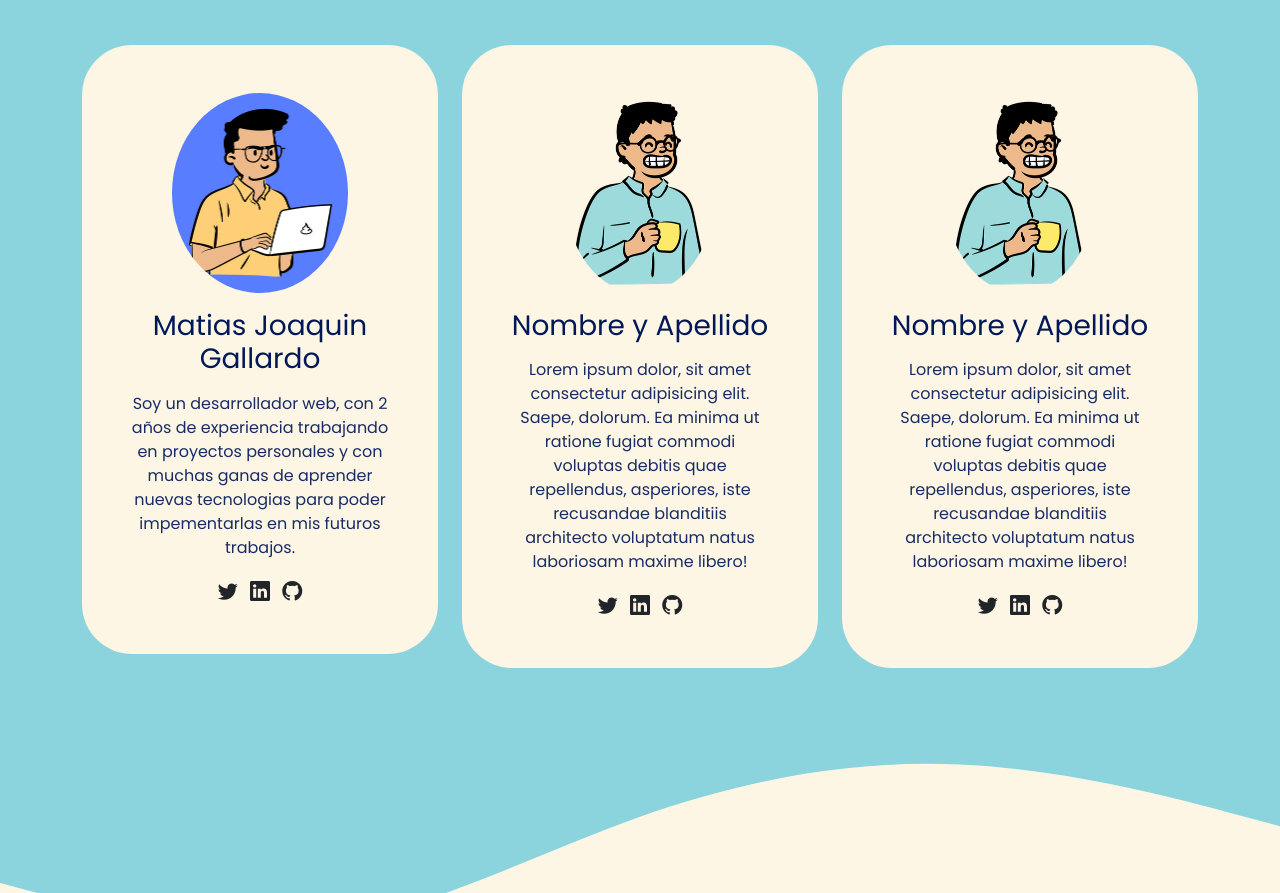
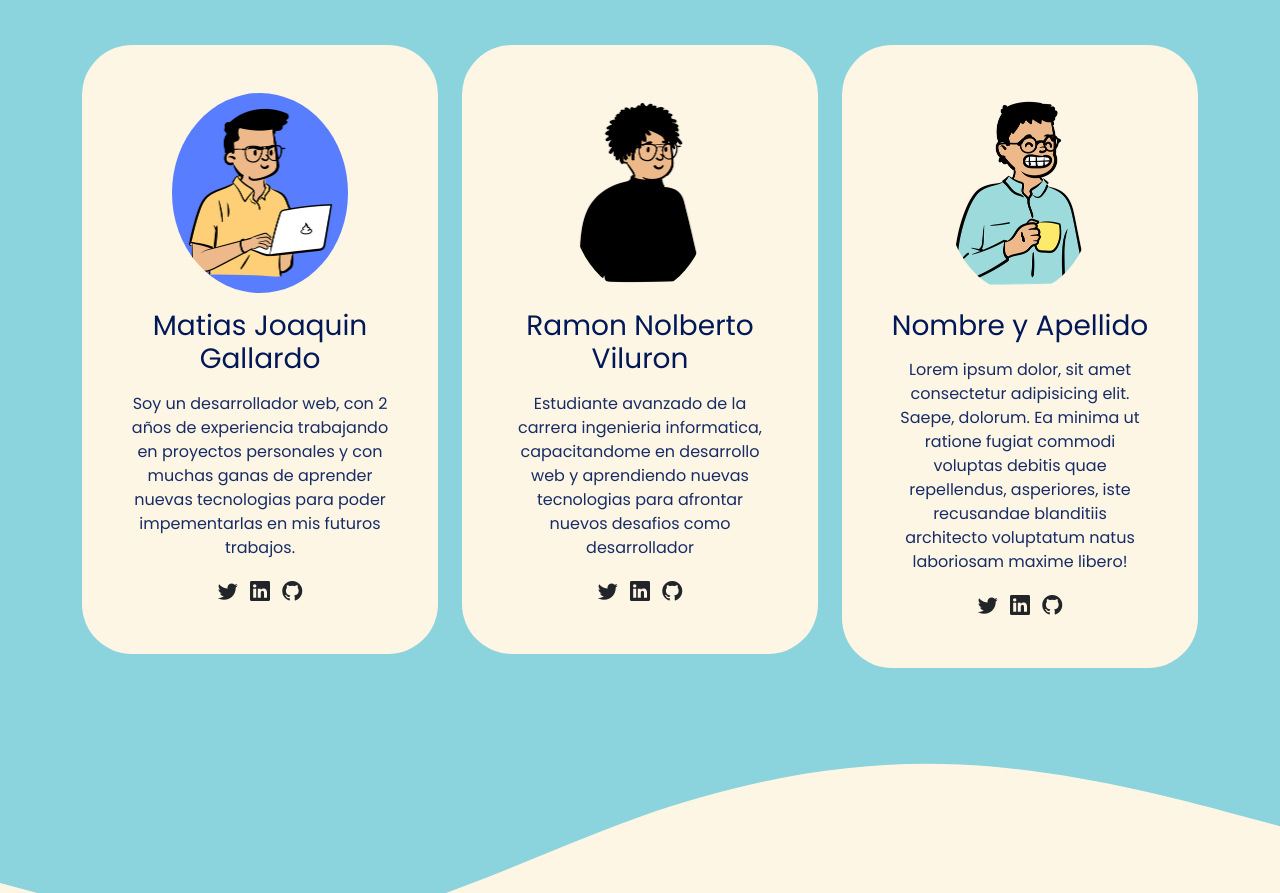
Before and after one commit to Joako-G/devtech-podcast-web, a plain HTML site: page index.html in a window 1280 px wide. Shown: the part 1190-2083 px from the top of the page. Drawn offline with nearby package versions, Linux system fonts and the light colour scheme.

Commit message:
Tarjeta 2 modificada y agregada

```diff
--- a/index.html
+++ b/index.html
@@ -116,14 +116,15 @@
           <div class="col-md-6 col-lg-4 mb-3">
             <div class="card">
               <div class="card-body text-center p-5">
-                <img src="./assets/avatar.png" alt="avatar" class="img img-fluid rounded-circle mb-3">
-                <h3 class="title card-title mb-3">Nombre y Apellido</h3>
-                <p>Lorem ipsum dolor, sit amet consectetur adipisicing elit. Saepe, dolorum. Ea minima ut ratione fugiat
-                  commodi voluptas debitis quae repellendus, asperiores, iste recusandae blanditiis architecto
-                  voluptatum natus laboriosam maxime libero!</p>
-                <a href="#"><i class="bi bi-twitter text-dark mx-1 lead"></i></a>
-                <a href="#"><i class="bi bi-linkedin text-dark mx-1 lead"></i></a>
-                <a href="#"><i class="bi bi-github text-dark mx-1 lead"></i></a>
+                <img src="./assets/avatar2.png" alt="avatar" class="img img-fluid rounded-circle mb-3">
+                <h3 class="title card-title mb-3">Ramon Nolberto Viluron</h3>
+                <p>Estudiante avanzado de la carrera ingenieria informatica,
+                  capacitandome en desarrollo web y aprendiendo nuevas tecnologias
+                  para afrontar nuevos desafios como desarrollador
+                </p>
+                <a href="https://twitter.com/ViluronRamon"><i class="bi bi-twitter text-dark mx-1 lead"></i></a>
+                <a href="https://www.linkedin.com/in/viluronramonnolberto/"><i class="bi bi-linkedin text-dark mx-1 lead"></i></a>
+                <a href="https://github.com/rviluron752"><i class="bi bi-github text-dark mx-1 lead"></i></a>
               </div>
             </div>
           </div>
```
Also changed, not shown: assets/avatar2.png (added).
